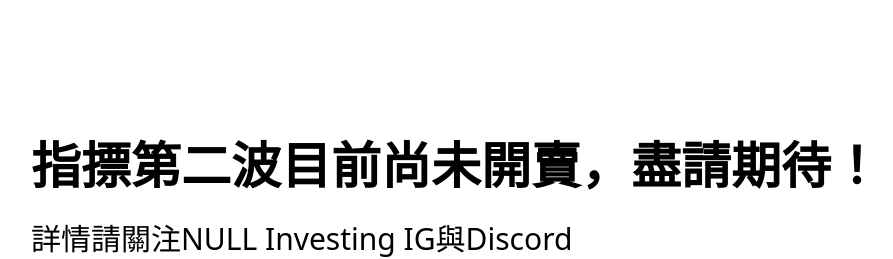
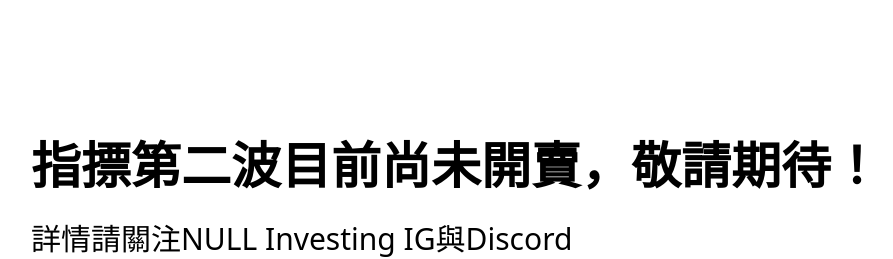
Before and after one commit to vincenthuang113/NULL, a React (Vite) app: page /comingsoon in a window 1280 px wide. Shown: the top 259 px of the page, without its empty margins (184-1077 px from the left). Built offline with nearby package versions, Linux system fonts and the light colour scheme.

Commit message:
comingsoon typo

```diff
--- a/src/pages/Comingsoon.jsx
+++ b/src/pages/Comingsoon.jsx
@@ -8,7 +8,7 @@ function Comingsoon(){
         <section>
             <div id="comingsoon">
                 <div className="comingwords">
-                    <h1>指摽第二波目前尚未開賣，盡請期待！</h1>
+                    <h1>指摽第二波目前尚未開賣，敬請期待！</h1>
                     <h2>詳情請關注NULL Investing IG與Discord</h2>
                     <h4>為確保品質，指標販售有限人數</h4>
                     <a href="/">back</a>
```
